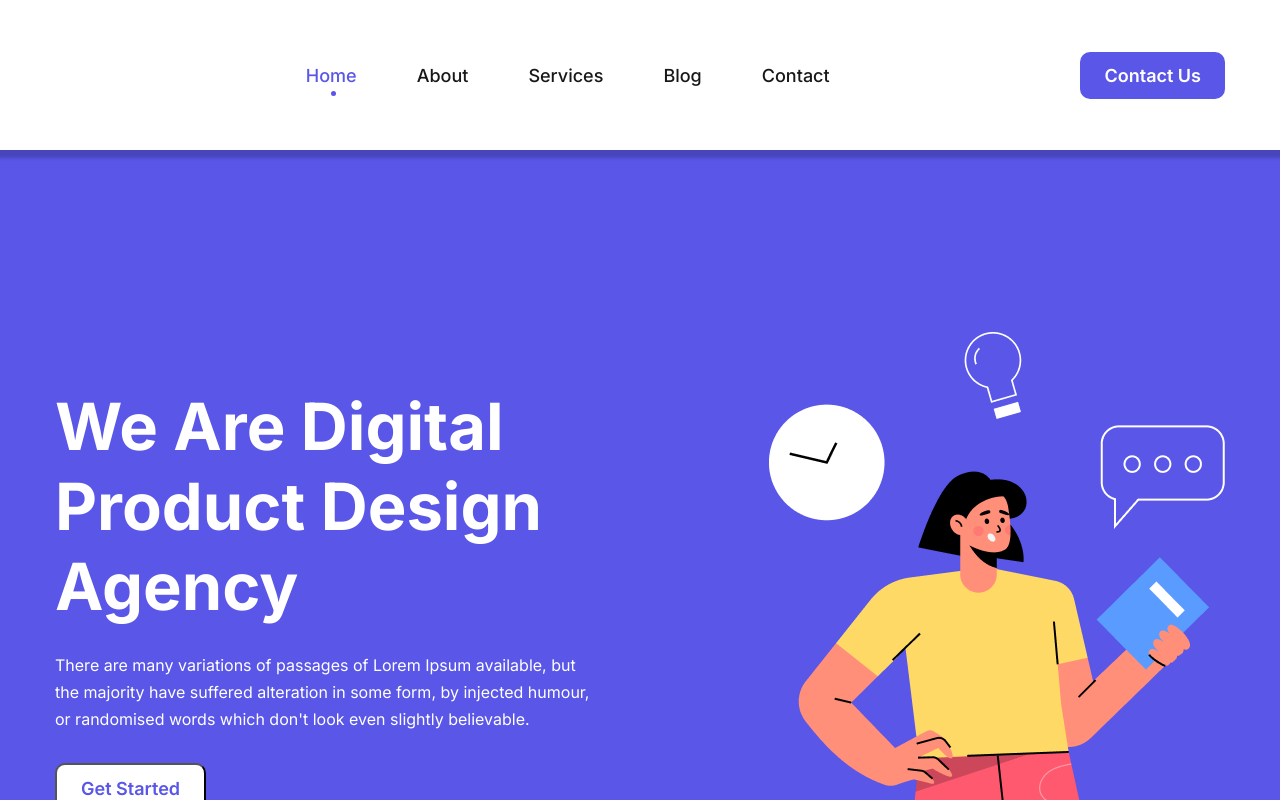
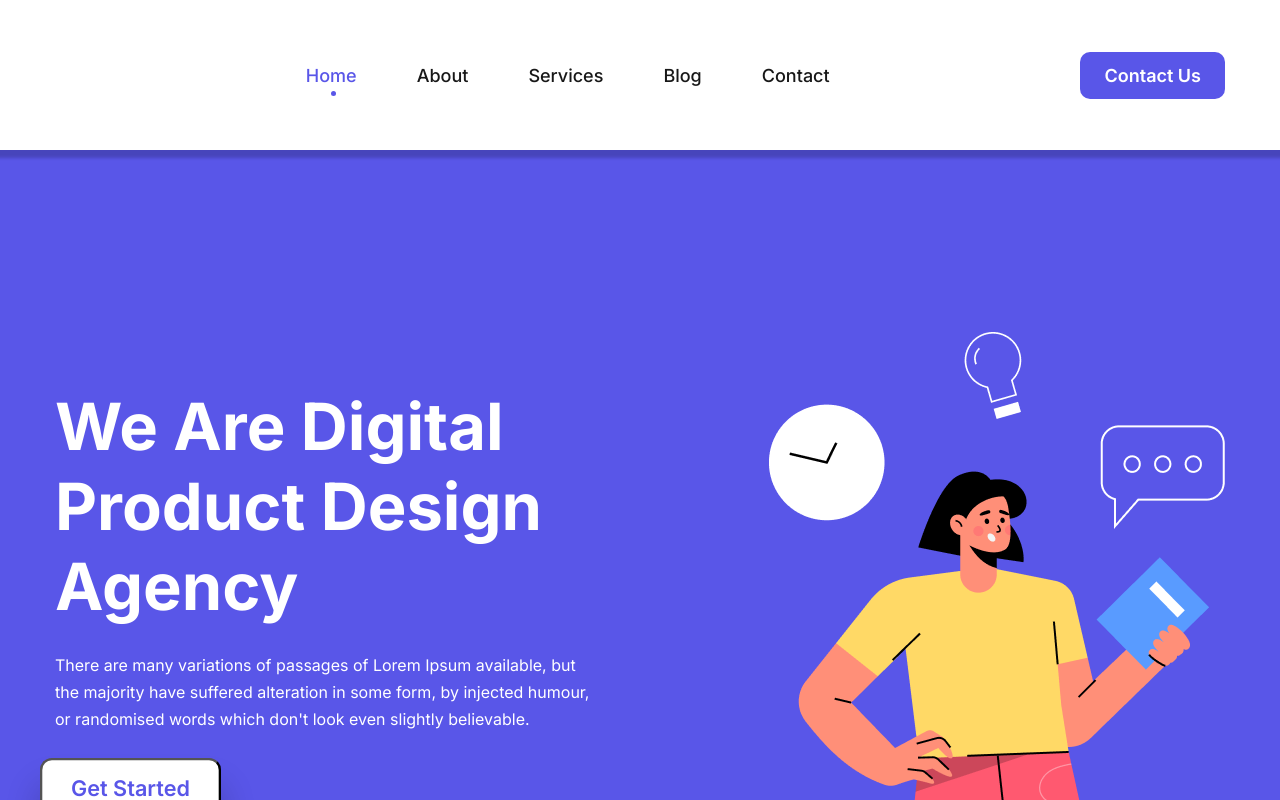
Before and after one commit to ZakariaZack98/creative-agency, a plain HTML site: page index.html in a window 1280 px wide. In both pictures the pointer is over the button "Get Started". Shown: the top 800 px of the page. Drawn offline with Linux system fonts and the light colour scheme.

Commit message:
banner btn hover effect added

```diff
--- a/css/style.css
+++ b/css/style.css
@@ -45,6 +45,7 @@ img {
     align-items: center;
     height: 150px;
 }
+
 .navlinks ul {
     display: flex;
 }
@@ -119,6 +120,11 @@ img {
     background-color: white;
     margin-top: 5px;
     border-radius: 10px;
+    transition: var(--transition-del);
+}
+.bannerWrapperLeft__btn:hover {
+    scale: 1.2;
+    box-shadow: 0 25px 25px 5px rgba(0, 0, 0, 0.151);
 }
 .bannerWrapperLeft__btn a {
     color: var(--accent-blue);
```
